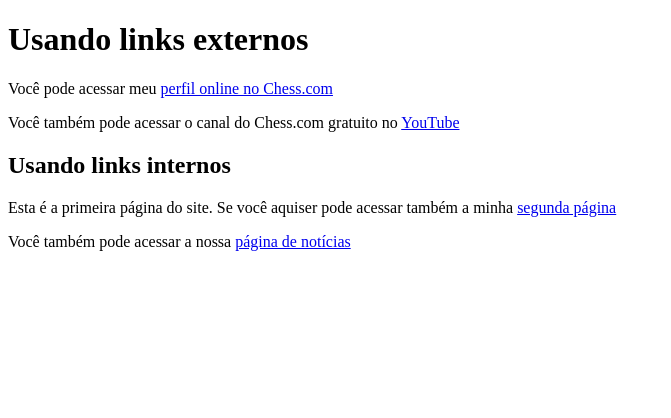
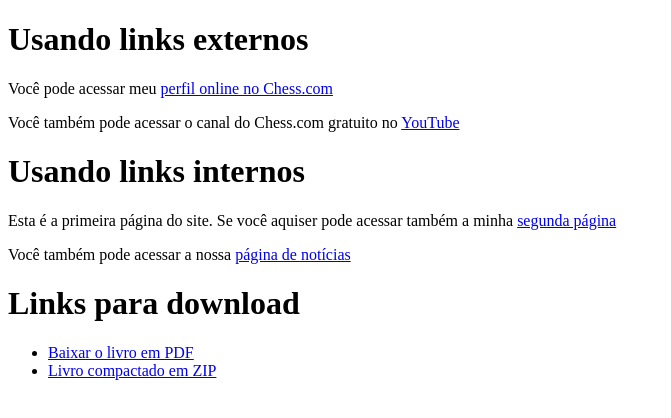
Before and after one commit to lucsap/First-page, a plain HTML site: page site-exemplo/ex011/index.html in a window 1280 px wide. Shown: the whole page, without its empty margins (0-671 px from the left). Drawn offline with Linux system fonts and the light colour scheme.

Commit message:
Exercício de downloads

```diff
--- a/site-exemplo/ex011/index.html
+++ b/site-exemplo/ex011/index.html
@@ -9,8 +9,15 @@
     <h1>Usando links externos</h1>
     <p>Você pode acessar meu <a href="https://www.chess.com/member/deamon_nyjah" target="_blank" rel="external">perfil online no Chess.com</a></p>
     <p>Você também pode acessar o canal do Chess.com gratuito no <a href="https://www.youtube.com/channel/UCF4rlw_pDM5AUxwXzseP2vQ" target="_blank" rel="external">YouTube</a></p>
-    <h2>Usando links internos</h2>
+
+    <h1>Usando links internos</h2>
     <p>Esta é a primeira página do site. Se você aquiser pode acessar também a minha <a href="pag002.html" target="_self" rel="next">segunda página</a></p>
     <p>Você também pode acessar a nossa <a href="noticias/pag003.html" target="_self" rel="next">página de notícias</a></p>
+
+    <h1>Links para download</h1>
+    <ul>
+        <li><a href="livro/E-book GM Evandro barbosa - Repertórios de Aberturas - II.pdf" download="livro/E-book GM Evandro barbosa - Repertórios de Aberturas - II.pdf" type="application/pdf">Baixar o livro em PDF</a></li>
+        <li><a href="livro/E-book GM Evandro barbosa - Repertórios de Aberturas - II.zip" download="livro/E-book GM Evandro barbosa - Repertórios de Aberturas - II.zip" type="application/zip">Livro compactado em ZIP</a></li>
+    </ul>
 </body>
 </html>
```
Also changed, not shown: 2 other files.
